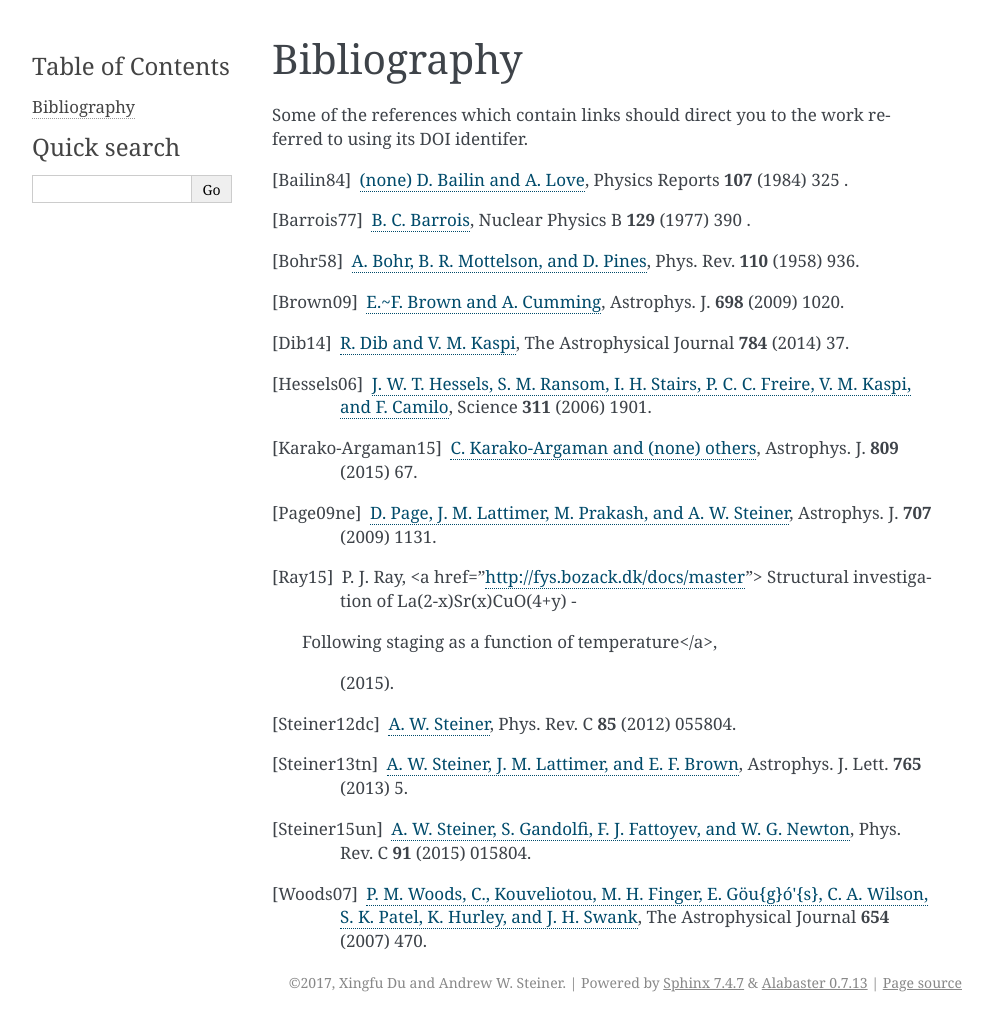
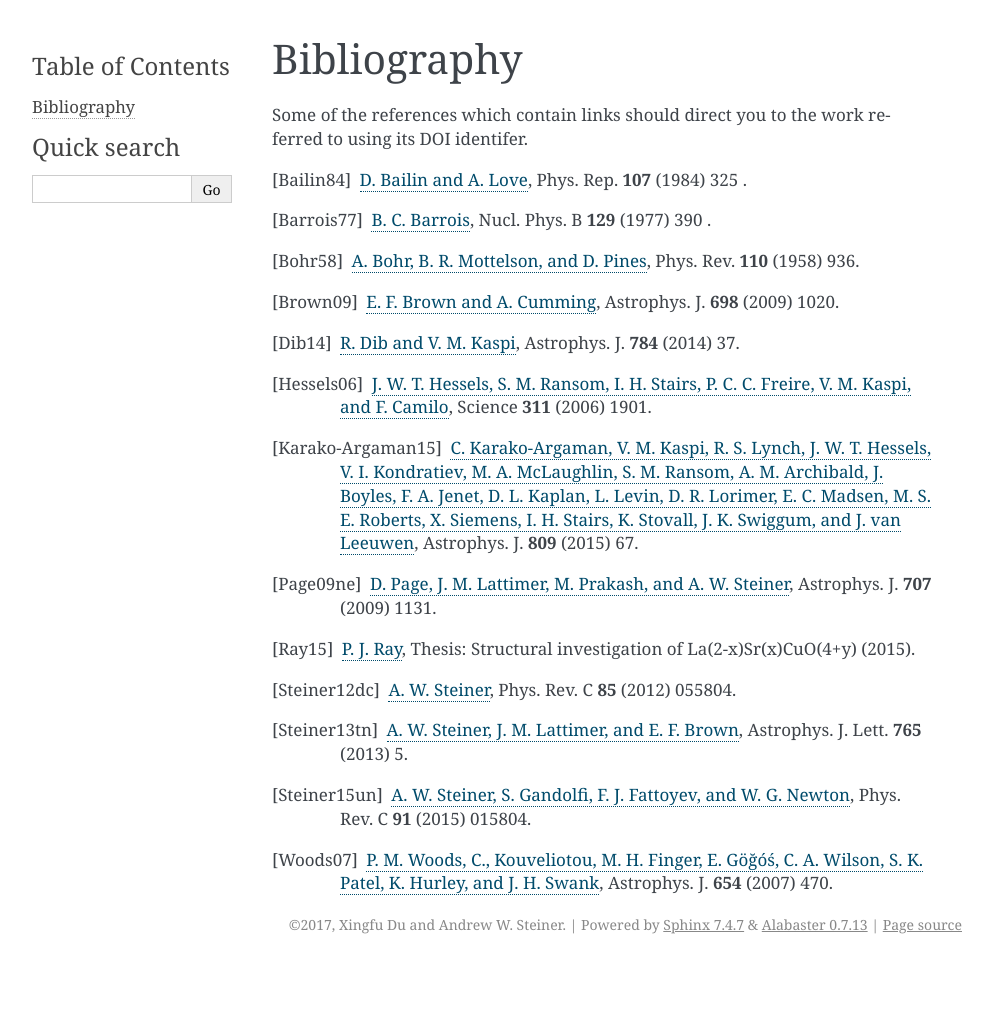
Before and after one commit to awsteiner/nstar-plot, a Sphinx documentation site: the page built from sphinx/bib.rst, in a window 1280 px wide. Shown: the whole page, without its empty margins (148-1141 px from the left). Built offline with Sphinx 7.4.7, drawn with Linux system fonts in a browser that asks for light colours; after the commit the page ends 964 px from its top, so only the background shows below that.

Commit message:
Updated docs.

```diff
--- a/sphinx/bib.rst
+++ b/sphinx/bib.rst
@@ -5,60 +5,59 @@ Some of the references which contain links should direct you to
 the work referred to using its DOI identifer.
 
 
-.. [Bailin84] `(none) D. Bailin and A. Love
-   <10.1016/0370-1573(84)90145-5>`_,
-   Physics Reports **107** (1984) 325 .
+.. [Bailin84] `D. Bailin and A. Love
+   <https://doi.org/10.1016/0370-1573(84)90145-5>`_,
+   Phys. Rep. **107** (1984) 325 .
 
 .. [Barrois77] `B. C. Barrois
-   <http://dx.doi.org/10.1016/0550-3213(77)90123-7>`_,
-   Nuclear Physics B **129** (1977) 390 .
+   <https://doi.org/10.1016/0550-3213(77)90123-7>`_,
+   Nucl. Phys. B **129** (1977) 390 .
 
 .. [Bohr58] `A. Bohr, B. R. Mottelson, and D. Pines
-   <10.1103/PhysRev.110.936>`_,
+   <https://doi.org/10.1103/PhysRev.110.936>`_,
    Phys. Rev. **110** (1958) 936.
 
-.. [Brown09] `E.~F. Brown and A. Cumming
+.. [Brown09] `E. F. Brown and A. Cumming
    <http://dx.doi.org/10.1088/0004-637X/698/2/1020>`_,
    Astrophys. J. **698** (2009) 1020.
 
 .. [D'Ai16] `A. D'Aí, P. A. Evans, D. N. Burrows, N. P. M. Kuin, D. A. Kann, S. Campana, A. Maselli, P. Romano, G. Cusumano, V. La Parola, S. D. Barthelmy, A. P. Beardmore, S. B. Cenko, M. De Pasquale, N. Gehrels, J. Greiner, J. A. Kennea, S. Klose, A. Melandri, J. A. Nousek, J. P. Osborne, D. M. Palmer, B. Sbarufatti, P. Schady, M. H. Siegel, G. Tagliaferri, R. Yates, and S. Zane
-   <10.1093/mnras/stw2023>`_,
-   Monthly Notices of the Royal Astronomical Society **463** (2016) 2394.
+   <https://doi.org/10.1093/mnras/stw2023>`_,
+   Mon. Not. R. Astron. Soc. **463** (2016) 2394.
 
 .. [Dib14] `R. Dib and V. M. Kaspi
-   <10.1088/0004-637X/784/1/37>`_,
-   The Astrophysical Journal **784** (2014) 37.
+   <https://doi.org/10.1088/0004-637X/784/1/37>`_,
+   Astrophys. J. **784** (2014) 37.
 
 .. [Hessels06] `J. W. T. Hessels, S. M. Ransom, I. H. Stairs, P. C. C. Freire, V. M. Kaspi, and F. Camilo
-   <10.1126/science.1123430>`_,
+   <https://doi.org/10.1126/science.1123430>`_,
    Science **311** (2006) 1901.
 
-.. [Karako-Argaman15] `C. Karako-Argaman and (none) others
-   <10.1088/0004-637X/809/1/67>`_,
+.. [Karako-Argaman15] `C. Karako-Argaman, V. M. Kaspi, R. S. Lynch, J. W. T. Hessels, V. I. Kondratiev, M. A. McLaughlin, S. M. Ransom, A. M. Archibald, J. Boyles, F. A. Jenet, D. L. Kaplan, L. Levin, D. R. Lorimer, E. C. Madsen, M. S. E. Roberts, X. Siemens, I. H. Stairs, K. Stovall, J. K. Swiggum, and J. van Leeuwen
+   <https://doi.org/10.1088/0004-637X/809/1/67>`_,
    Astrophys. J. **809** (2015) 67.
 
 .. [Page09ne] `D. Page, J. M. Lattimer, M. Prakash, and A. W. Steiner
-   <10.1088/0004-637X/707/2/1131>`_,
+   <https://doi.org/10.1088/0004-637X/707/2/1131>`_,
    Astrophys. J. **707** (2009) 1131.
 
-.. [Ray15]     P. J. Ray,
-    <a href="http://fys.bozack.dk/docs/master">
-    Structural investigation of La(2-x)Sr(x)CuO(4+y) -
-                  Following staging as a function of temperature</a>,
+.. [Ray15] `P. J. Ray
+    <http://fys.bozack.dk/docs/master>`_,
+    Thesis: Structural investigation of La(2-x)Sr(x)CuO(4+y)
     (2015).
 
 .. [Steiner12dc] `A. W. Steiner
-   <10.1103/PhysRevC.85.055804>`_,
+   <https://doi.org/10.1103/PhysRevC.85.055804>`_,
    Phys. Rev. C **85** (2012) 055804.
 
 .. [Steiner13tn] `A. W. Steiner, J. M. Lattimer, and E. F. Brown
-   <10.1088/2041-8205/765/1/L5>`_,
+   <https://doi.org/10.1088/2041-8205/765/1/L5>`_,
    Astrophys. J. Lett. **765** (2013) 5.
 
 .. [Steiner15un] `A. W. Steiner, S. Gandolfi, F. J. Fattoyev, and W. G. Newton
-   <10.1103/PhysRevC.91.015804>`_,
+   <https://doi.org/10.1103/PhysRevC.91.015804>`_,
    Phys. Rev. C **91** (2015) 015804.
 
-.. [Woods07] `P. M. Woods, C., Kouveliotou, M. H. Finger, E. Gö\u{g}ó\'{s}, C. A. Wilson, S. K. Patel, K. Hurley, and J. H. Swank
-   <10.1086/507459>`_,
-   The Astrophysical Journal **654** (2007) 470.
+.. [Woods07] `P. M. Woods, C., Kouveliotou, M. H. Finger, E. Göğóś, C. A. Wilson, S. K. Patel, K. Hurley, and J. H. Swank
+   <https://doi.org/10.1086/507459>`_,
+   Astrophys. J. **654** (2007) 470.
--- a/sphinx/commit.rst
+++ b/sphinx/commit.rst
@@ -1 +1 @@
-`1ab1caae79111d9ef298035235371384735d895a <http://github.com/awsteiner/nstar-plot/tree/1ab1caae79111d9ef298035235371384735d895a>`_
+`f218c617b493659bce61554295ce7d5c9f35cf31 <http://github.com/awsteiner/nstar-plot/tree/f218c617b493659bce61554295ce7d5c9f35cf31>`_
--- a/sphinx/static/refs.bib
+++ b/sphinx/static/refs.bib
@@ -1,30 +1,31 @@
-@article{Bailin84,
-  title =	 "Superfluidity and superconductivity in relativistic
-                  fermion systems",
-  journal =	 "Physics Reports",
+@Article{Bailin84,
+  title =	 {Superfluidity and superconductivity in relativistic
+                  fermion systems},
+  journal =	 {Phys. Rep.},
   volume =	 107,
   number =	 6,
-  pages =	 "325 - 385",
+  pages =	 {325 - 385},
   year =	 1984,
-  issn =	 "0370-1573",
-  doi =		 "10.1016/0370-1573(84)90145-5",
-  author =	 "D. Bailin and A. Love",
+  issn =	 {0370-1573},
+  doi =		 {10.1016/0370-1573(84)90145-5},
+  author =	 {Bailin, D. and Love, A.},
+  url =		 {https://doi.org/10.1016/0370-1573(84)90145-5}
 }
 
 @Article{Barrois77,
-  title =	 "Superconducting quark matter",
-  journal =	 "Nuclear Physics B",
+  title =	 {Superconducting quark matter},
+  journal =	 {Nucl. Phys. B},
   volume =	 129,
   number =	 3,
-  pages =	 "390 - 396",
+  pages =	 {390 - 396},
   year =	 1977,
-  issn =	 "0550-3213",
-  doi =		 "10.1016/0550-3213(77)90123-7",
-  url =		 {http://dx.doi.org/10.1016/0550-3213(77)90123-7},
-  author =	 {Barrois, Bertrand C.},
+  issn =	 {0550-3213},
+  doi =		 {10.1016/0550-3213(77)90123-7},
+  url =		 {https://doi.org/10.1016/0550-3213(77)90123-7},
+  author =	 {Barrois, Bertrand C.}
 }
 
-@article{Bohr58,
+@Article{Bohr58,
   title =	 {Possible Analogy between the Excitation Spectra of
                   Nuclei and Those of the Superconducting Metallic
                   State},
@@ -50,7 +52,7 @@
   year =	 2009
 }
 
-@article{D'Ai16,
+@Article{D'Ai16,
   author =	 {D'A\'{i}, A. and Evans, P. A. and Burrows, D. N. and
                   Kuin, N. P. M. and Kann, D. A. and Campana, S. and
                   Maselli, A. and Romano, P. and Cusumano, G. and La
@@ -68,22 +70,24 @@
   pages =	 {2394-2404},
   year =	 2016,
   doi =		 {10.1093/mnras/stw2023},
-  journal =	 {Monthly Notices of the Royal Astronomical Society}
+  journal =	 {Mon. Not. R. Astron. Soc.},
+  url =		 {https://doi.org/10.1093/mnras/stw2023}
 }
 
-@article{Dib14,
+@Article{Dib14,
   author =	 {Dib, Rim and Kaspi, Victoria M.},
   title =	 {16 yr of RXTE Monitoring of Five Anomalous X-Ray
                   Pulsars},
-  journal =	 {The Astrophysical Journal},
+  journal =	 {Astrophys. J.},
   volume =	 784,
   number =	 1,
   pages =	 37,
   doi =		 {10.1088/0004-637X/784/1/37},
   year =	 2014,
+  url =		 {https://doi.org/10.1088/0004-637X/784/1/37}
 }
 
-@article {Hessels06,
+@Article{Hessels06,
   author =	 {Hessels, Jason W. T. and Ransom, Scott M. and
                   Stairs, Ingrid H. and Freire, Paulo C. C. and Kaspi,
                   Victoria M. and Camilo, Fernando},
@@ -93,29 +97,36 @@
   pages =	 {1901--1904},
   year =	 2006,
   doi =		 {10.1126/science.1123430},
-  journal =	 {Science}
+  journal =	 {Science},
+  url =		 {https://doi.org/10.1126/science.1123430}
 }
 
-@article{Karako-Argaman15,
-  author =	 "Karako-Argaman, C. and others",
-  title =	 "{Discovery and Follow-up of Rotating Radio
-                  Transients with the Green Bank and LOFAR
-                  Telescopes}",
-  journal =	 "Astrophys. J.",
+@Article{Karako-Argaman15,
+  author =	 {Karako-Argaman, C. and Kaspi, V. M. and Lynch, R. S.
+                  and Hessels, J. W. T. and Kondratiev, V. I. and
+                  McLaughlin, M. A. and Ransom, S. M. and Archibald,
+		  A. M. and
+                  Boyles, J. and Jenet, F. A. and Kaplan, D. L. and
+                  Levin, L. and Lorimer, D. R. and Madsen, E. C. and
+                  Roberts, M. S. E. and Siemens, X. and Stairs, I. H. and
+                  Stovall, K. and Swiggum, J. K. and van Leeuwen, J.},
+  title =	 {Discovery and Follow-up of Rotating Radio Transients
+                  with the Green Bank and LOFAR Telescopes},
+  journal =	 {Astrophys. J.},
   volume =	 809,
   year =	 2015,
   number =	 1,
   pages =	 67,
-  doi =		 "10.1088/0004-637X/809/1/67",
-  eprint =	 "1503.05170",
-  SLACcitation = "%%CITATION = ARXIV:1503.05170;%%"
+  doi =		 {10.1088/0004-637X/809/1/67},
+  eprint =	 {1503.05170},
+  url =		 {https://doi.org/10.1088/0004-637X/809/1/67}
 }
 
-@article{Page09ne,
+@Article{Page09ne,
   author =	 {Page, D. and Lattimer, J. M. and Prakash, M. and
                   Steiner, A. W.},
   journal =	 {Astrophys. J.},
-  Keywords =	 {dense matter, equation of state, neutrinos, stars:
+  keywords =	 {dense matter, equation of state, neutrinos, stars:
                   neutron},
   pages =	 {1131--1140},
   title =	 {Neutrino Emission from Cooper Pairs and Minimal
@@ -127,12 +138,12 @@
   doi =		 {10.1088/0004-637X/707/2/1131},
   citations =	 97,
   adscites =	 110,
+  url =		 {https://doi.org/10.1088/0004-637X/707/2/1131}
 }
 
 @MastersThesis{Ray15,
   author =	 {Ray, Pia Jensen},
-  title =	 {Structural investigation of La(2-x)Sr(x)CuO(4+y) -
-                  Following staging as a function of temperature},
+  title =	 {Structural investigation of La(2-x)Sr(x)CuO(4+y)},
   school =	 {Niels Bohr Institute, Faculty of Science, University
                   of Copenhagen},
   address =	 {Copenhagen, Denmark},
@@ -142,7 +153,7 @@
   url =		 {http://fys.bozack.dk/docs/master}
 }
 
-@article{Steiner12dc,
+@Article{Steiner12dc,
   doi =		 {10.1103/PhysRevC.85.055804},
   author =	 {Steiner, A. W.},
   journal =	 {Phys. Rev. C},
@@ -201,10 +214,11 @@
   title =	 {The Prelude to and Aftermath of the Giant Flare of
                   2004 December 27: Persistent and Pulsed X-Ray
                   Properties of SGR 1806–20 from 1993 to 2005},
-  journal =	 {The Astrophysical Journal},
+  journal =	 {Astrophys. J.},
   volume =	 654,
   number =	 1,
   pages =	 470,
   doi =		 {10.1086/507459},
-  year =	 2007
+  year =	 2007,
+  url =		 {https://doi.org/10.1086/507459}
 }
```
Also changed, not shown: other parts of sphinx/static/refs.bib (+8 -5 lines), sphinx/index.rst (+37 -4 lines), 1 other file.
